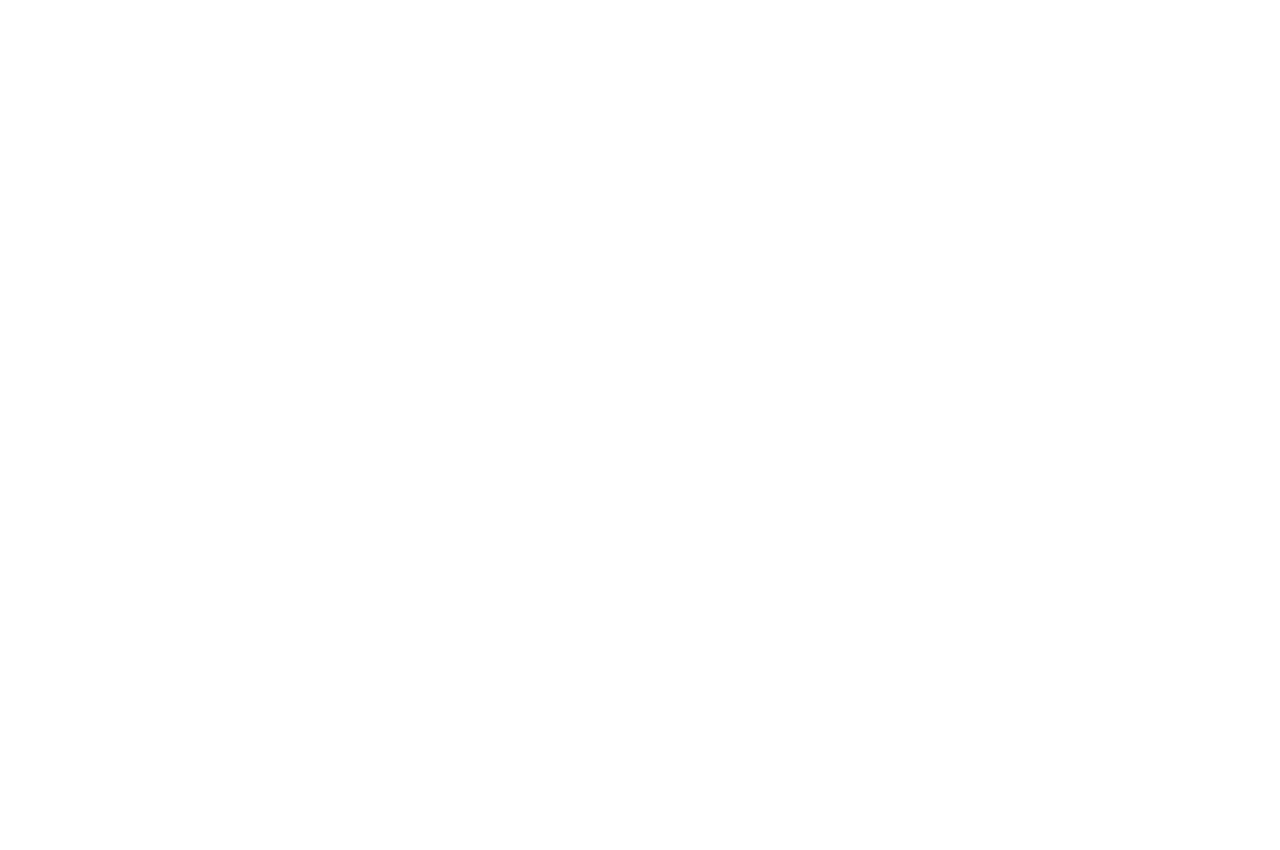
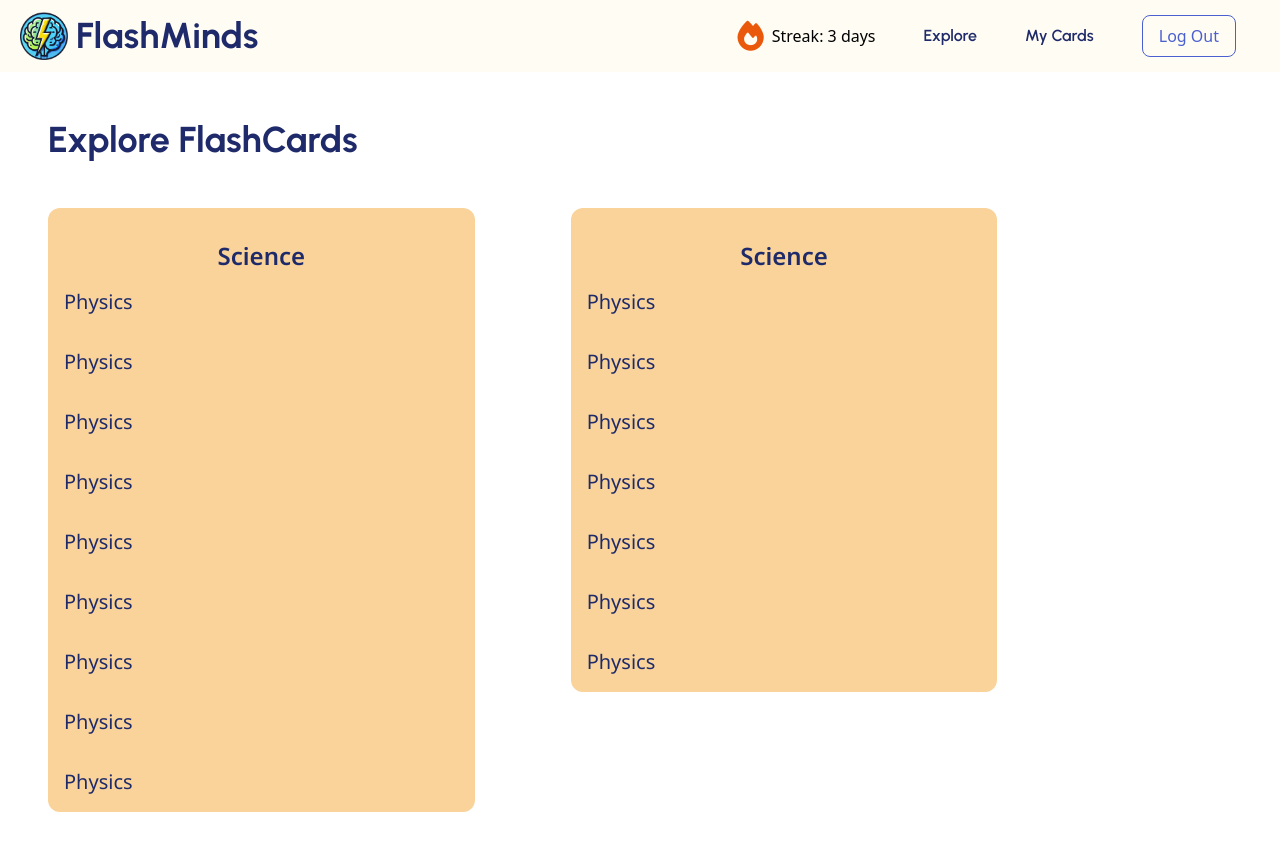
Before and after one commit to iamsoham10/flash-minds-backend, an Angular app in the folder client/: page /dashboard/explore in a window 1280 px wide. Before the commit this address led to /. Shown: the top 850 px of the page. Before the commit the page ends 800 px from the top, so only its background shows below. Built offline with nearby package versions, Linux system fonts and the light colour scheme; sample sign-in values are in the browser's storage.

Commit message:
created explore page

```diff
--- a/client/src/app/app.routes.ts
+++ b/client/src/app/app.routes.ts
@@ -1,9 +1,9 @@
 import { Routes } from '@angular/router';
-import { AppComponent } from './app.component';
 import { authGuard } from './guards/auth.guard';
 
 export const routes: Routes = [
     { path: "", loadComponent: () => import("./components/landing-page/landing-page.component").then((c) => c.LandingPageComponent) },
     { path: "auth", loadComponent: () => import("./components/signup/signup.component").then((c) => c.SignupComponent) },
-    { path: "dashboard", loadComponent: () => import("./components/dashboard/dashboard.component").then((c) => c.DashboardComponent), canActivate: [authGuard] }
+    { path: "dashboard", loadComponent: () => import("./components/dashboard/dashboard.component").then((c) => c.DashboardComponent), canActivate: [authGuard] },
+    { path: "dashboard/explore", loadComponent: () => import("./components/explore/explore.component").then((c) => c.ExploreComponent), canActivate: [authGuard] },
 ];
--- a/client/src/app/components/dashboard/dashboard.component.html
+++ b/client/src/app/components/dashboard/dashboard.component.html
@@ -9,29 +9,7 @@
 </head>
 
 <body class="bg-gray-100 font-sans">
-    <!-- Navbar -->
-    <nav class="p-3 flex justify-between items-center bg-background">
-        <a href="#" class="flex gap-2 items-center flex-1 pl-2">
-            <img src="assets/logo.png" alt="logo" class="max-w-12 max-h-12">
-            <span class="text-4xl font-bold font-display text-primary">FlashMinds</span>
-        </a>
-        <div id="nav-menu" class="items-center hidden md:flex gap-12 pr-8">
-            <div class="flex gap-2 items-center">
-                <i class="fa-solid fa-fire text-orange-600 text-3xl"></i>
-                <p>Streak: 3 days</p>
-            </div>
-            <a href="#" class="font-display font-semibold text-primary hover:text-secondary">Explore</a>
-            <a href="#" class="font-display font-semibold text-primary hover:text-secondary">My Cards</a>
-            <button routerLink="/auth" (click)="logOutUser()"
-                class="items-center flex gap-2 border border-secondary px-4 py-2 rounded-lg text-secondary hover:border-secondary hover:bg-secondary hover:text-white">
-                <span>Log Out</span>
-            </button>
-        </div>
-        <button class="md:hidden p-2 text-xl">
-            <i class="fa-solid fa-bars text-primary"></i>
-        </button>
-    </nav>
-
+    <app-navbar></app-navbar>
     <!-- Dashboard Content -->
     <main class="container mx-auto px-8 py-12">
         <h1 class="text-4xl font-bold font-display text-primary mb-8">Dashboard</h1>
@@ -94,6 +72,7 @@
     <footer class="bg-gray-800 text-gray-400 py-8 text-center">
         <p>© 2024 Developed By Soham Chitale</p>
     </footer>
+    <router-outlet></router-outlet>
 </body>
 
 </html>
--- a/client/src/app/components/dashboard/dashboard.component.ts
+++ b/client/src/app/components/dashboard/dashboard.component.ts
@@ -2,13 +2,14 @@ import { Component, OnInit } from '@angular/core';
 import { GetCardService } from '../../services/get-card.service';
 import { HttpClient } from '@angular/common/http';
 import { jwtDecode } from 'jwt-decode';
-import { Router } from '@angular/router';
+import { Router, RouterOutlet } from '@angular/router';
 import { CommonModule } from '@angular/common';
+import { NavbarComponent } from "../navbar/navbar.component";
 
 @Component({
   selector: 'app-dashboard',
   standalone: true,
-  imports: [CommonModule],
+  imports: [CommonModule, NavbarComponent, RouterOutlet],
   templateUrl: './dashboard.component.html',
   styleUrl: './dashboard.component.css'
 })
@@ -52,8 +53,5 @@ export class DashboardComponent implements OnInit {
     this.isMenuOpened = !this.isMenuOpened;
   }
 
-  logOutUser() {
-    localStorage.removeItem('jwttoken');
-    this.router.navigate(['/auth']);
-  }
+
 }
--- /dev/null
+++ b/client/src/app/components/explore/explore.component.html
@@ -0,0 +1,48 @@
+<!DOCTYPE html>
+<html lang="en" class="scroll-smooth">
+
+<head>
+    <meta charset="UTF-8">
+    <meta name="viewport" content="width=device-width, initial-scale=1.0">
+    <title>Explore</title>
+</head>
+
+<body>
+    <app-navbar></app-navbar>
+    <!-- main section -->
+    <main>
+        <h1 class="text-4xl font-display text-primary ml-12 mt-12 font-bold">Explore FlashCards</h1>
+        <section>
+            <div id="subject-cards" class="flex">
+                <div class="m-12 h-1/2 w-1/3 bg-card rounded-xl font-body">
+                    <p class="text-2xl font-semibold text-primary pt-8 text-center">Science</p>
+                    <div id="topics" class="flex flex-col text-primary">
+                        <button class="text-start text-xl font-body p-4 hover:text-secondary">Physics</button>
+                        <button class="text-start text-xl font-body p-4 hover:text-secondary">Physics</button>
+                        <button class="text-start text-xl font-body p-4 hover:text-secondary">Physics</button>
+                        <button class="text-start text-xl font-body p-4 hover:text-secondary">Physics</button>
+                        <button class="text-start text-xl font-body p-4 hover:text-secondary">Physics</button>
+                        <button class="text-start text-xl font-body p-4 hover:text-secondary">Physics</button>
+                        <button class="text-start text-xl font-body p-4 hover:text-secondary">Physics</button>
+                        <button class="text-start text-xl font-body p-4 hover:text-secondary">Physics</button>
+                        <button class="text-start text-xl font-body p-4 hover:text-secondary">Physics</button>
+                    </div>
+                </div>
+                <div class="m-12 h-1/2 w-1/3 bg-card rounded-xl font-body">
+                    <p class="text-2xl font-semibold text-primary pt-8 text-center">Science</p>
+                    <div id="topics" class="flex flex-col text-primary">
+                        <button class="text-start text-xl font-body p-4 hover:text-secondary">Physics</button>
+                        <button class="text-start text-xl font-body p-4 hover:text-secondary">Physics</button>
+                        <button class="text-start text-xl font-body p-4 hover:text-secondary">Physics</button>
+                        <button class="text-start text-xl font-body p-4 hover:text-secondary">Physics</button>
+                        <button class="text-start text-xl font-body p-4 hover:text-secondary">Physics</button>
+                        <button class="text-start text-xl font-body p-4 hover:text-secondary">Physics</button>
+                        <button class="text-start text-xl font-body p-4 hover:text-secondary">Physics</button>
+                    </div>
+                </div>
+            </div>
+        </section>
+    </main>
+</body>
+
+</html>
--- /dev/null
+++ b/client/src/app/components/navbar/navbar.component.html
@@ -0,0 +1,60 @@
+<!DOCTYPE html>
+<html lang="en">
+
+<head>
+    <meta charset="UTF-8">
+    <meta name="viewport" content="width=device-width, initial-scale=1.0">
+    <title>Navbar</title>
+</head>
+
+<body>
+    <!-- Navbar -->
+    <nav class="p-3 flex justify-between items-center bg-background">
+        <a href="#" class="flex gap-2 items-center flex-1 pl-2">
+            <img src="assets/logo.png" alt="logo" class="max-w-12 max-h-12">
+            <span class="text-4xl font-bold font-display text-primary">FlashMinds</span>
+        </a>
+        <div id="nav-menu" class="items-center hidden md:flex gap-12 pr-8">
+            <div class="flex gap-2 items-center">
+                <i class="fa-solid fa-fire text-orange-600 text-3xl"></i>
+                <p>Streak: 3 days</p>
+            </div>
+            <button routerLink="/dashboard/explore"
+                class="font-display font-semibold text-primary hover:text-secondary">Explore</button>
+            <a href="#" class="font-display font-semibold text-primary hover:text-secondary">My Cards</a>
+            <button (click)="logOutUser()"
+                class="items-center flex gap-2 border border-secondary px-4 py-2 rounded-lg text-secondary hover:border-secondary hover:bg-secondary hover:text-white">
+                <span>Log Out</span>
+            </button>
+        </div>
+        <button class="md:hidden p-2 text-xl" (click)="toggleMenu()">
+            <i class="fa-solid fa-bars text-primary"></i>
+        </button>
+
+        <!-- menu section -->
+        <div *ngIf="isMenuOpened" class="fixed bg-background inset-0 p-3">
+            <div id="nav-bar" class="flex justify-between pl-2">
+                <a href="#" class="flex gap-2 items-center flex-1">
+                    <img src="assets/logo.png" alt="logo" class="max-w-12 max-h-12">
+                    <span class="text-4xl font-bold font-display text-primary">FlashMinds</span>
+                </a>
+                <button class="md:hidden p-2 text-xl" (click)="toggleMenu()">
+                    <i class="fa-solid fa-xmark text-primary"></i>
+                </button>
+            </div>
+            <div class="p-4 flex flex-col gap-4">
+                <button routerLink="/dashboard/explore"
+                    class="font-display text-lg text-primary hover:bg-gray-200 p-4 rounded-lg text-start">Explore</button>
+                <a href="#" class="font-display text-lg text-primary hover:bg-gray-200 p-4 rounded-lg">My Cards</a>
+                <div class="h-[1px] bg-gray-800 m-2"></div>
+                <button (click)="logOutUser()"
+                    class="items-center flex gap-2 p-4 rounded-lg text-primary hover:bg-gray-200">
+                    <span>Log Out</span>
+                </button>
+            </div>
+        </div>
+    </nav>
+
+</body>
+
+</html>
--- /dev/null
+++ b/client/src/app/components/navbar/navbar.component.ts
@@ -0,0 +1,22 @@
+import { CommonModule } from '@angular/common';
+import { Component } from '@angular/core';
+import { Router, RouterLink } from '@angular/router';
+
+@Component({
+  selector: 'app-navbar',
+  standalone: true,
+  imports: [CommonModule, RouterLink],
+  templateUrl: './navbar.component.html',
+  styleUrl: './navbar.component.css'
+})
+export class NavbarComponent {
+  constructor(private router: Router) { }
+  logOutUser() {
+    localStorage.removeItem('jwttoken');
+    this.router.navigate(['/auth']);
+  }
+  isMenuOpened: boolean = false;
+  toggleMenu() {
+    this.isMenuOpened = !this.isMenuOpened;
+  }
+}
```
Also changed, not shown: client/src/app/components/explore/explore.component.ts (added, +14 -0 lines), client/src/app/components/explore/explore.component.css (added), client/src/app/components/navbar/navbar.component.css (added), 1 other file (tests, documents, lock files or other folders).
